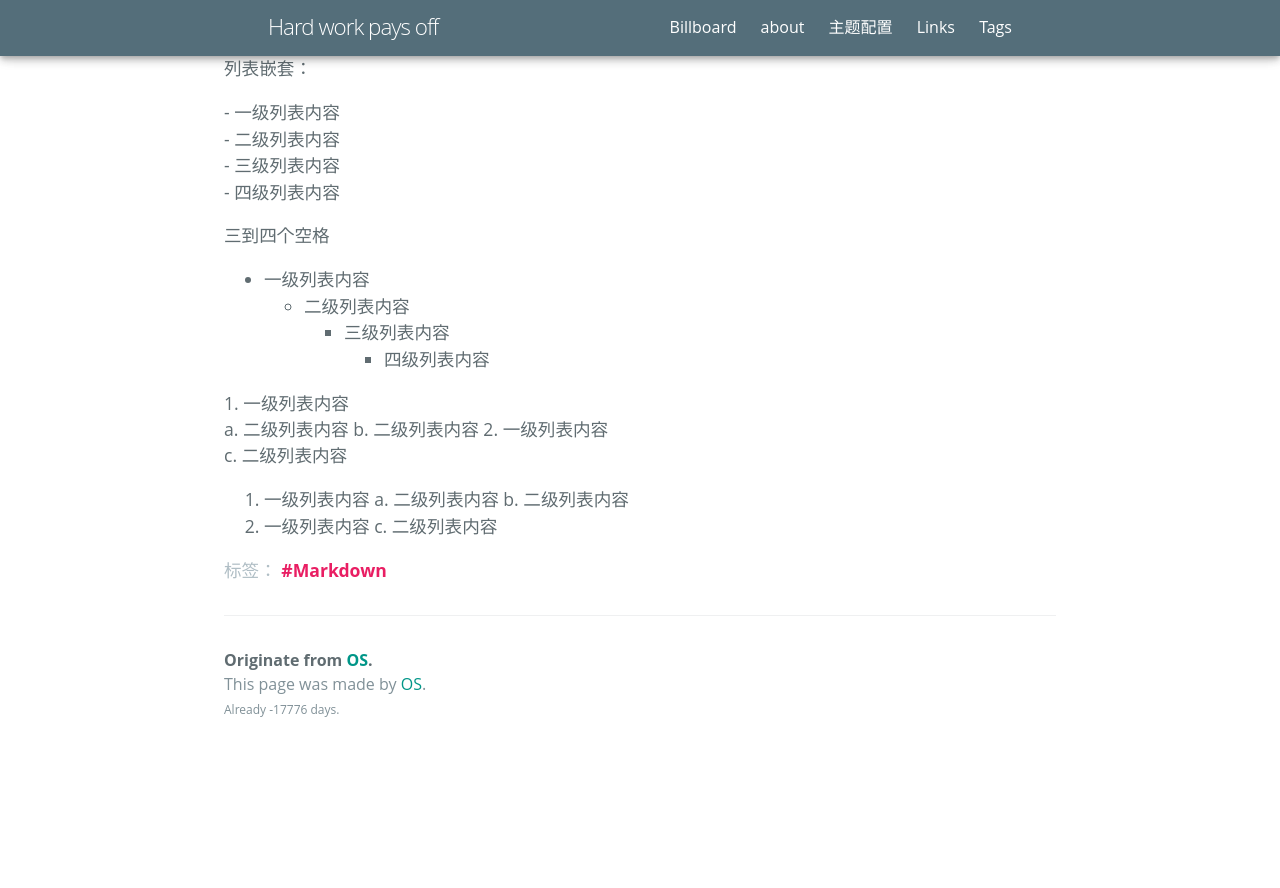
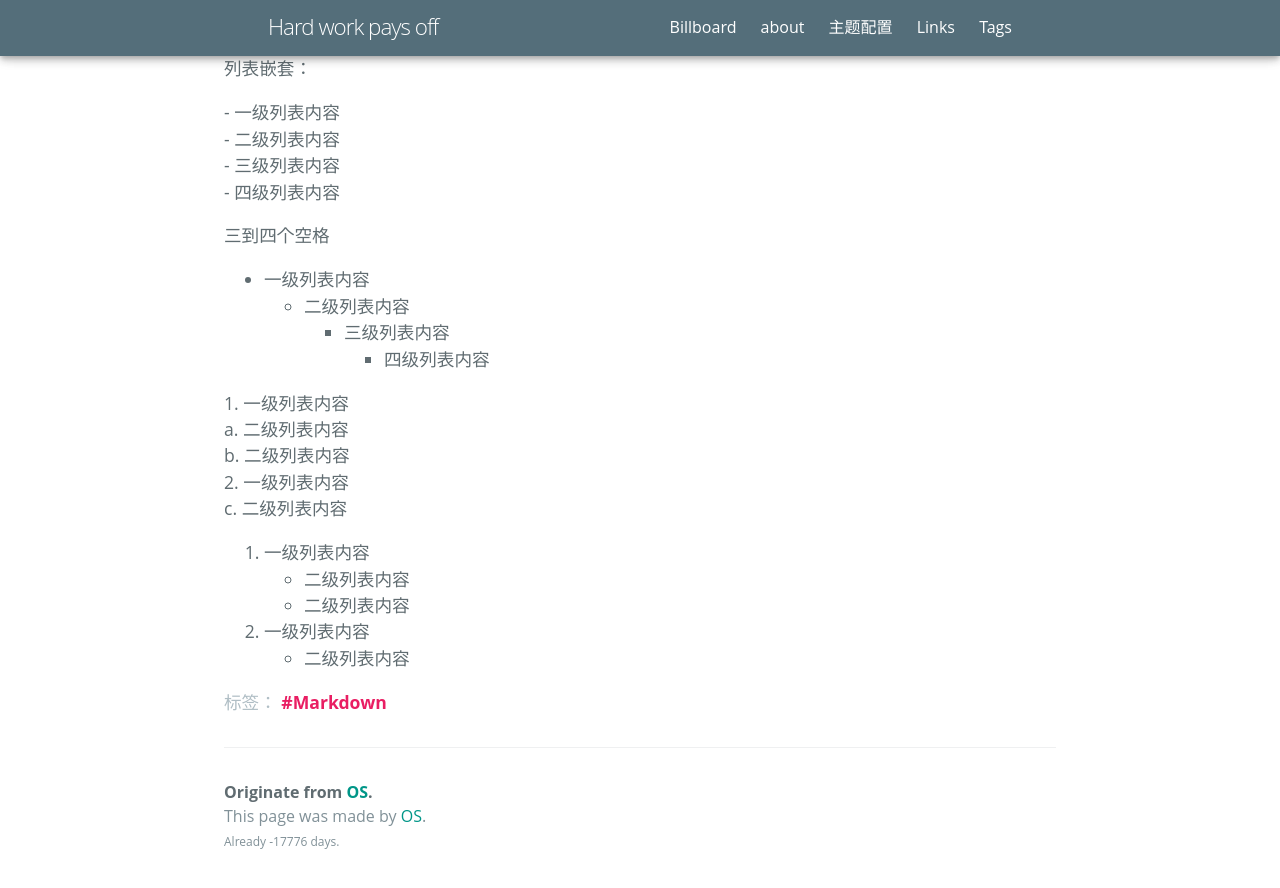
Before and after one commit to xiaoshou0427/xiaoshou0427.github.io, a Jekyll site: the page built from _posts/2019-09-02-Markdown.md, in a window 1280 px wide and 900 px high, scrolled down 2881 px. Shown: the top 888 px of the window. Built offline with Jekyll 4.4.1, drawn with Linux system fonts in a browser that asks for light colours; some web fonts are replaced; before the commit the page ends 3649 px from its top, so only the background shows below that.

```diff
--- a/_posts/2019-09-02-Markdown.md
+++ b/_posts/2019-09-02-Markdown.md
@@ -98,14 +98,14 @@ title可加可不加<br>
 
 <p>
 1. 一级列表内容<br>
-    a. 二级列表内容
-    b. 二级列表内容
+    a. 二级列表内容<br>
+    b. 二级列表内容<br>
 2. 一级列表内容<br>
     c. 二级列表内容
 </p>
 
 1. 一级列表内容
-    a. 二级列表内容
-    b. 二级列表内容
+    - 二级列表内容
+    - 二级列表内容
 2. 一级列表内容
-    c. 二级列表内容
+    - 二级列表内容
```
